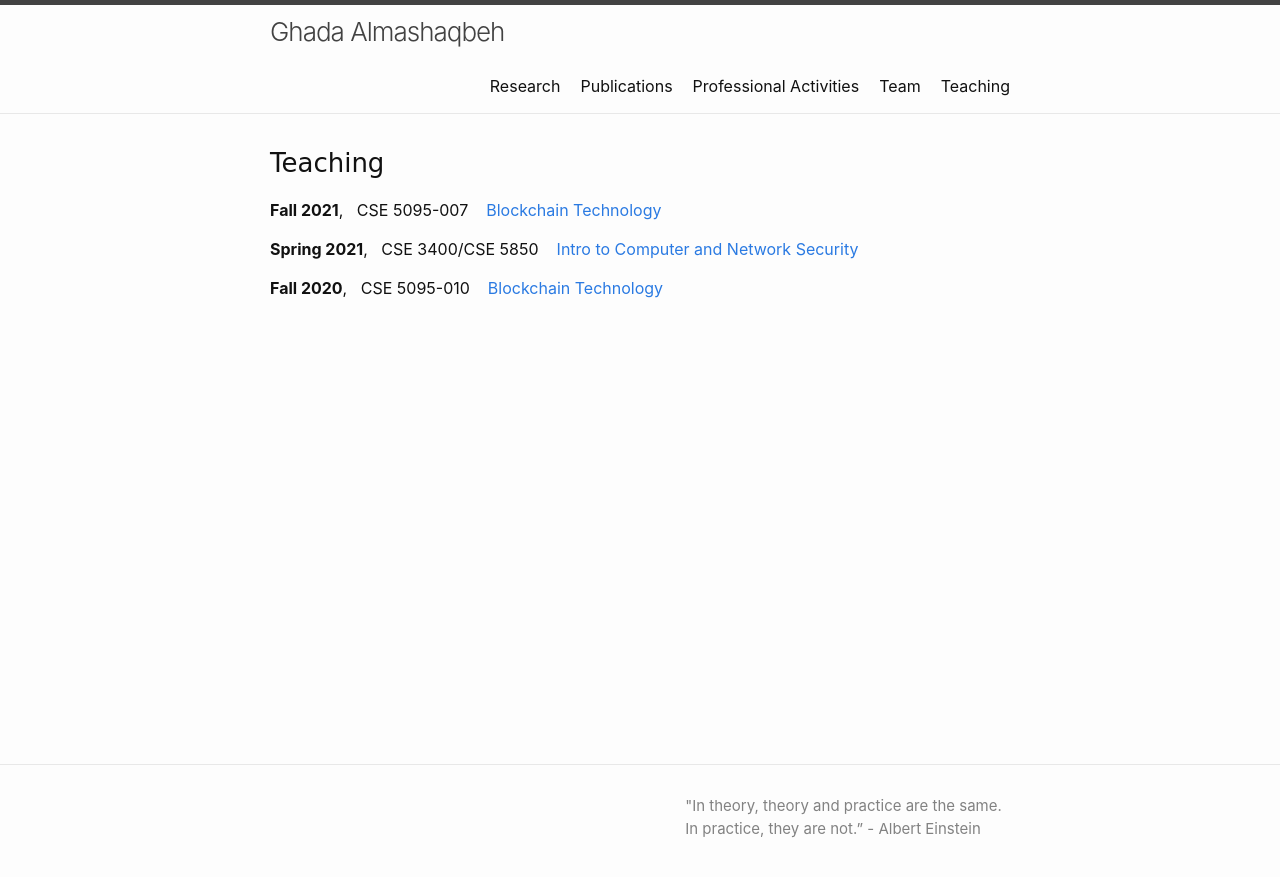
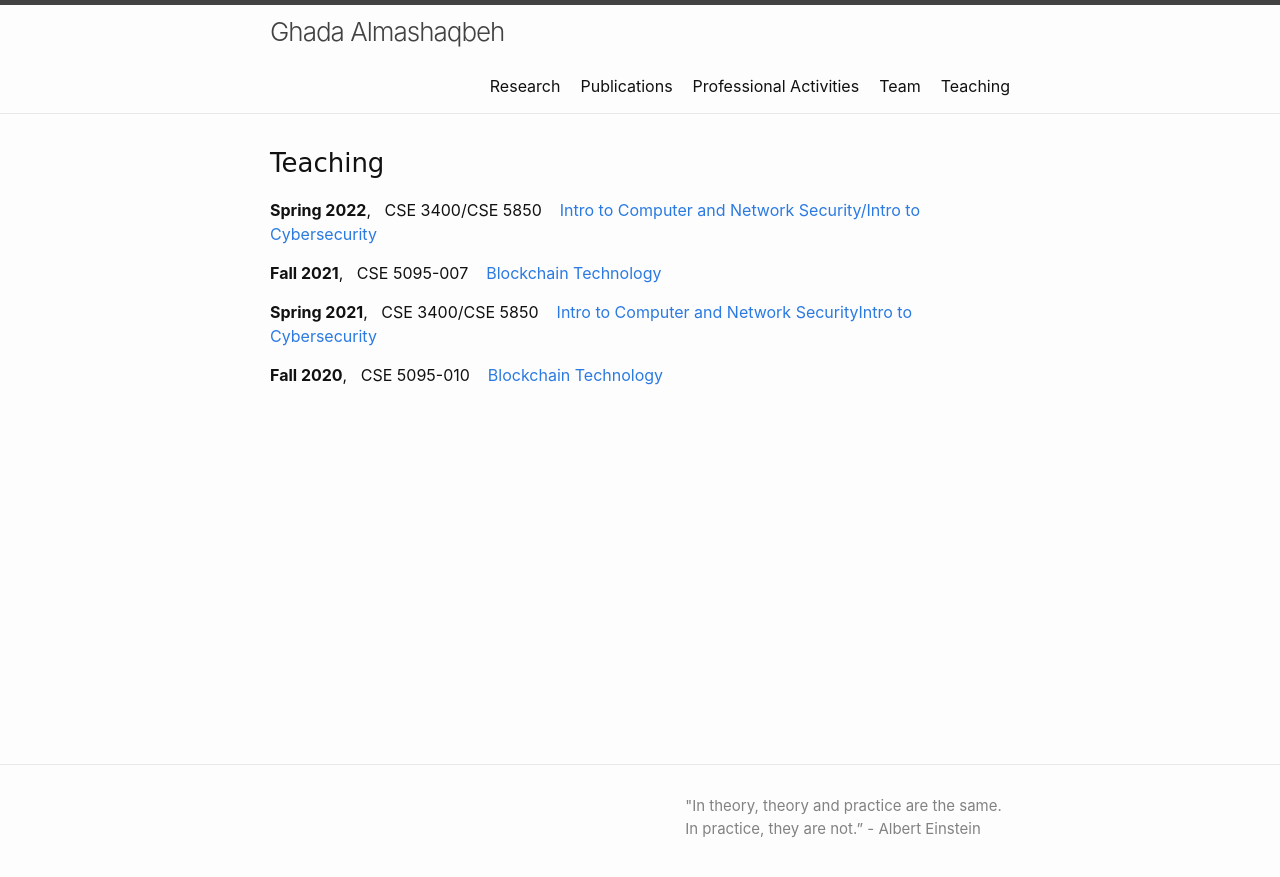
Before and after one commit to GhadaAlmashaqbeh/GhadaAlmashaqbeh.github.io, a Jekyll site: the page built from 05-teaching.md, in a window 1280 px wide. Shown: the top 877 px of the page. Built offline with Jekyll 4.4.1, drawn with Linux system fonts in a browser that asks for light colours.

Commit message:
add course link

```diff
--- a/05-teaching.md
+++ b/05-teaching.md
@@ -6,8 +6,10 @@ permalink: /teaching/
 
 <h3 style="font-family: 'Comic Sans MS'; margin-top: -30px;">Teaching</h3>
 
+**Spring 2022**, &nbsp; CSE 3400/CSE 5850 &nbsp;&nbsp; [Intro to Computer and Network Security/Intro to Cybersecurity](/courses/cse3400-s2022/)
+
 **Fall 2021**, &nbsp; CSE 5095-007 &nbsp;&nbsp; [Blockchain Technology](/courses/blockchain-technology-f2021/)
 
-**Spring 2021**, &nbsp; CSE 3400/CSE 5850 &nbsp;&nbsp; [Intro to Computer and Network Security](/courses/cse3400-s2021/)
+**Spring 2021**, &nbsp; CSE 3400/CSE 5850 &nbsp;&nbsp; [Intro to Computer and Network SecurityIntro to Cybersecurity](/courses/cse3400-s2021/)
 
 **Fall 2020**, &nbsp; CSE 5095-010 &nbsp;&nbsp; [Blockchain Technology](/courses/blockchain-technology-f2020/)
```
Also changed, not shown: courses/cse3400-s2022/index.md (added, +13 -0 lines), 5 other files.
